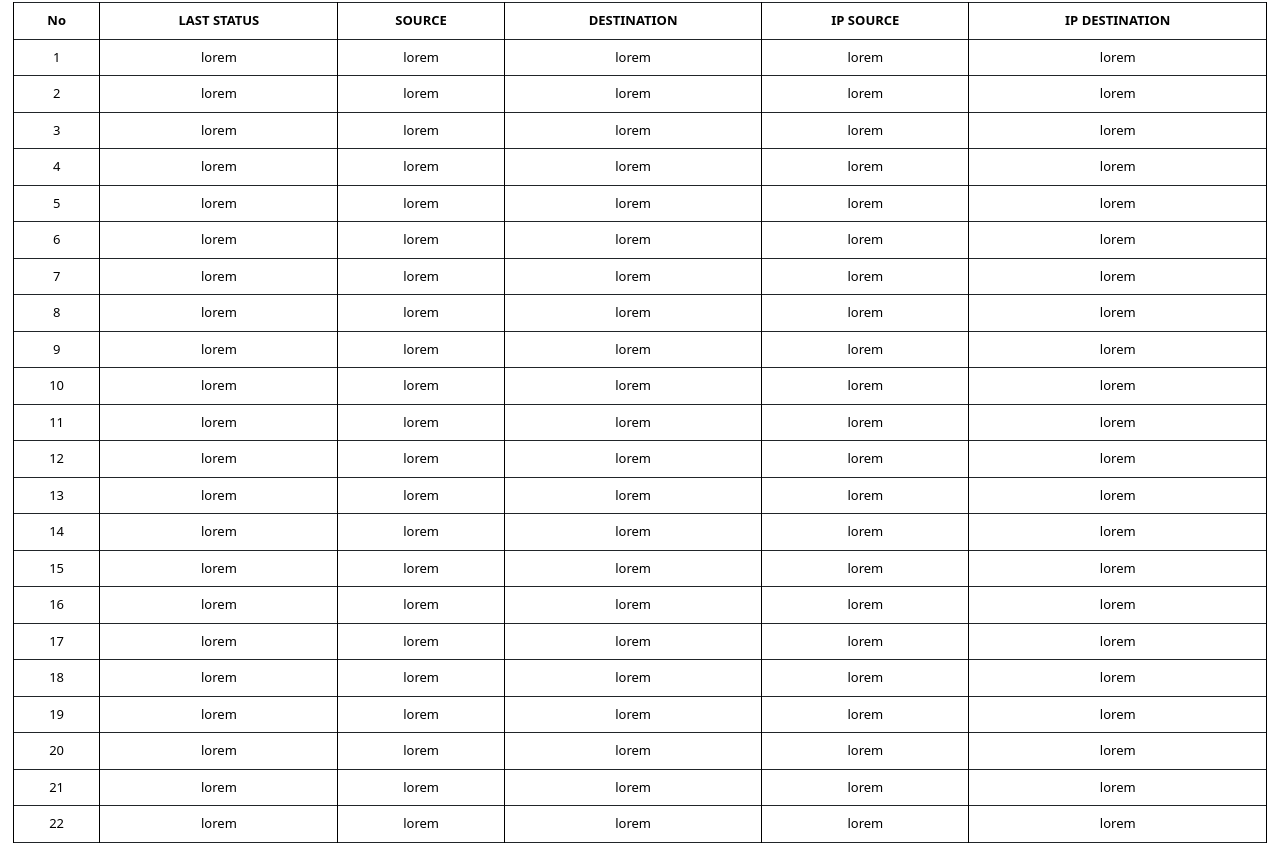
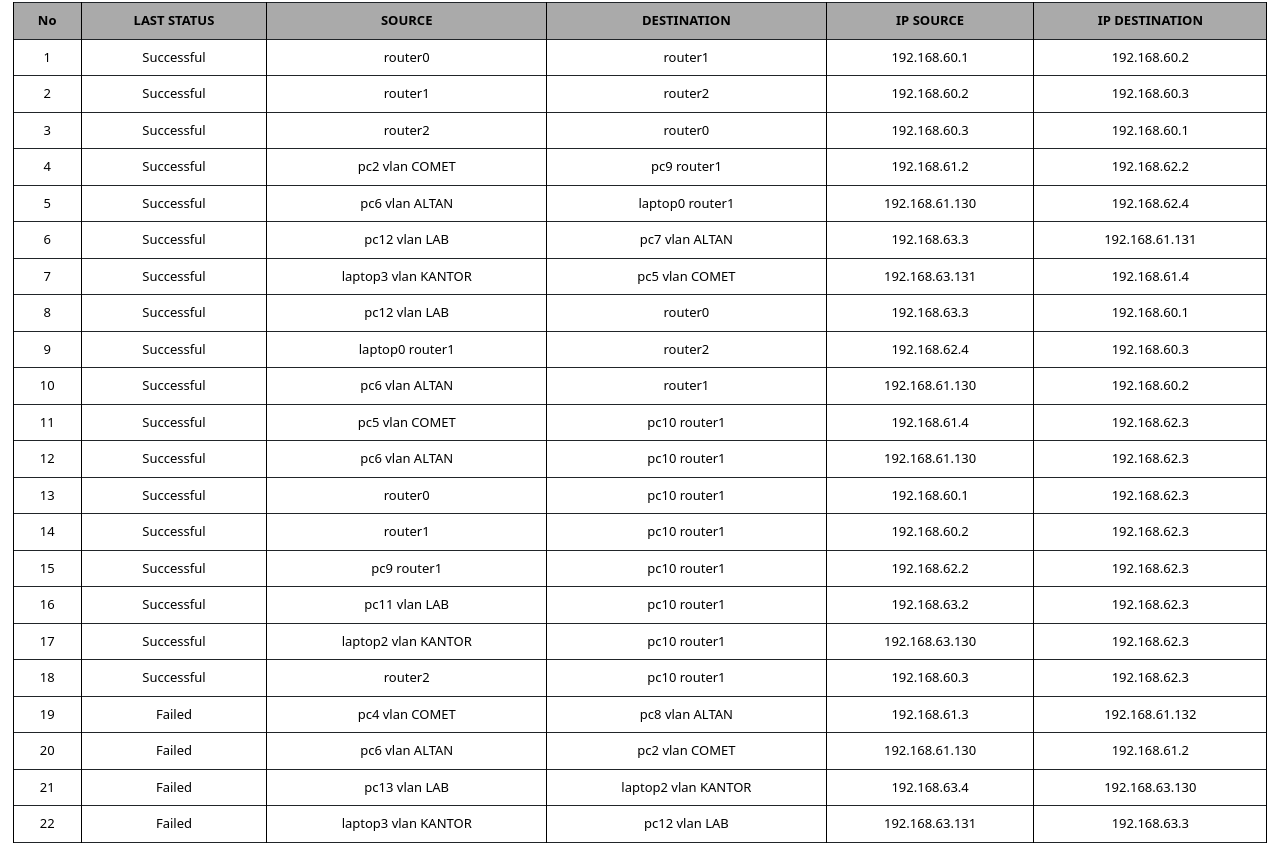
Before and after one commit to YRM-Ozzre/tugas-akhir-COMET_GROUP, a plain HTML site: page main.html in a window 1280 px wide. Shown: the part 350-1196 px from the top of the page. Drawn offline with nearby package versions, Linux system fonts and the light colour scheme.

Commit message:
Add files via upload

```diff
--- a/main.html
+++ b/main.html
@@ -36,14 +36,14 @@
   </p>
   <table border align="center" class="table table-bordered">
         <tr align="center">
-            <td><b>NOMOR</b></td>
-            <td><b>KELOMPOK</b></td>
-            <td><b>IP Router 1 (R1)</b></td>
-            <td><b>Switch R1</b></td>
-            <td><b>IP Router 2 (R2)</b></td>
-            <td><b>Switch R2</b></td>
-            <td><b>IP Router 3 (R3)</b></td>
-            <td><b>Switch R3</b></td>
+            <td style="background-color: rgb(170, 170, 170);"><b>NOMOR</b></td>
+            <td style="background-color: rgb(170, 170, 170);"><b>KELOMPOK</b></td>
+            <td style="background-color: rgb(170, 170, 170);"><b>IP Router 1 (R1)</b></td>
+            <td style="background-color: rgb(170, 170, 170);"><b>Switch R1</b></td>
+            <td style="background-color: rgb(170, 170, 170);"><b>IP Router 2 (R2)</b></td>
+            <td style="background-color: rgb(170, 170, 170);"><b>Switch R2</b></td>
+            <td style="background-color: rgb(170, 170, 170);"><b>IP Router 3 (R3)</b></td>
+            <td style="background-color: rgb(170, 170, 170);"><b>Switch R3</b></td>
         </tr>
         <tr align="center">
             <td>10</td>
@@ -64,188 +64,188 @@
   </table>
   <table border align="center" class="table table-bordered">
         <tr align="center">
-            <td><b>No</b></td>
-            <td><b>LAST STATUS</b></td>
-            <td><b>SOURCE</b></td>
-            <td><b>DESTINATION</b></td>
-            <td><b>IP SOURCE</b></td>
-            <td><b>IP DESTINATION</b></td>
+            <td style="background-color: rgb(170, 170, 170);"><b>No</b></td>
+            <td style="background-color: rgb(170, 170, 170);"><b>LAST STATUS</b></td>
+            <td style="background-color: rgb(170, 170, 170);"><b>SOURCE</b></td>
+            <td style="background-color: rgb(170, 170, 170);"><b>DESTINATION</b></td>
+            <td style="background-color: rgb(170, 170, 170);"><b>IP SOURCE</b></td>
+            <td style="background-color: rgb(170, 170, 170);"><b>IP DESTINATION</b></td>
         </tr>
         <tr align="center">
             <td>1</td>
-            <td>lorem</td>
-            <td>lorem</td>
-            <td>lorem</td>
-            <td>lorem</td>
-            <td>lorem</td>
+            <td>Successful</td>
+            <td>router0</td>
+            <td>router1</td>
+            <td>192.168.60.1</td>
+            <td>192.168.60.2</td>
         </tr>
         <tr align="center">
             <td>2</td>
-            <td>lorem</td>
-            <td>lorem</td>
-            <td>lorem</td>
-            <td>lorem</td>
-            <td>lorem</td>
+            <td>Successful</td>
+            <td>router1</td>
+            <td>router2</td>
+            <td>192.168.60.2</td>
+            <td>192.168.60.3</td>
         </tr>
         <tr align="center">
             <td>3</td>
-            <td>lorem</td>
-            <td>lorem</td>
-            <td>lorem</td>
-            <td>lorem</td>
-            <td>lorem</td>
+            <td>Successful</td>
+            <td>router2</td>
+            <td>router0</td>
+            <td>192.168.60.3</td>
+            <td>192.168.60.1</td>
         </tr>
         <tr align="center">
             <td>4</td>
-            <td>lorem</td>
-            <td>lorem</td>
-            <td>lorem</td>
-            <td>lorem</td>
-            <td>lorem</td>
+            <td>Successful</td>
+            <td>pc2 vlan COMET</td>
+            <td>pc9 router1</td>
+            <td>192.168.61.2</td>
+            <td>192.168.62.2</td>
         </tr>
         <tr align="center">
             <td>5</td>
-            <td>lorem</td>
-            <td>lorem</td>
-            <td>lorem</td>
-            <td>lorem</td>
-            <td>lorem</td>
+            <td>Successful</td>
+            <td>pc6 vlan ALTAN</td>
+            <td>laptop0 router1</td>
+            <td>192.168.61.130</td>
+            <td>192.168.62.4</td>
         </tr>
         <tr align="center">
             <td>6</td>
-            <td>lorem</td>
-            <td>lorem</td>
-            <td>lorem</td>
-            <td>lorem</td>
-            <td>lorem</td>
+            <td>Successful</td>
+            <td>pc12 vlan LAB</td>
+            <td>pc7 vlan ALTAN</td>
+            <td>192.168.63.3</td>
+            <td>192.168.61.131</td>
         </tr>
         <tr align="center">
             <td>7</td>
-            <td>lorem</td>
-            <td>lorem</td>
-            <td>lorem</td>
-            <td>lorem</td>
-            <td>lorem</td>
+            <td>Successful</td>
+            <td>laptop3 vlan KANTOR</td>
+            <td>pc5 vlan COMET</td>
+            <td>192.168.63.131</td>
+            <td>192.168.61.4</td>
         </tr>
         <tr align="center">
             <td>8</td>
-            <td>lorem</td>
-            <td>lorem</td>
-            <td>lorem</td>
-            <td>lorem</td>
-            <td>lorem</td>
+            <td>Successful</td>
+            <td>pc12 vlan LAB</td>
+            <td>router0</td>
+            <td>192.168.63.3</td>
+            <td>192.168.60.1</td>
         </tr>
         <tr align="center">
             <td>9</td>
-            <td>lorem</td>
-            <td>lorem</td>
-            <td>lorem</td>
-            <td>lorem</td>
-            <td>lorem</td>
+            <td>Successful</td>
+            <td>laptop0 router1</td>
+            <td>router2</td>
+            <td>192.168.62.4</td>
+            <td>192.168.60.3</td>
         </tr>
         <tr align="center">
             <td>10</td>
-            <td>lorem</td>
-            <td>lorem</td>
-            <td>lorem</td>
-            <td>lorem</td>
-            <td>lorem</td>
+            <td>Successful</td>
+            <td>pc6 vlan ALTAN</td>
+            <td>router1</td>
+            <td>192.168.61.130</td>
+            <td>192.168.60.2</td>
         </tr>
         <tr align="center">
             <td>11</td>
-            <td>lorem</td>
-            <td>lorem</td>
-            <td>lorem</td>
-            <td>lorem</td>
-            <td>lorem</td>
+            <td>Successful</td>
+            <td>pc5 vlan COMET</td>
+            <td>pc10 router1</td>
+            <td>192.168.61.4</td>
+            <td>192.168.62.3</td>
         </tr>
         <tr align="center">
             <td>12</td>
-            <td>lorem</td>
-            <td>lorem</td>
-            <td>lorem</td>
-            <td>lorem</td>
-            <td>lorem</td>
+            <td>Successful</td>
+            <td>pc6 vlan ALTAN</td>
+            <td>pc10 router1</td>
+            <td>192.168.61.130</td>
+            <td>192.168.62.3</td>
         </tr>
         <tr align="center">
             <td>13</td>
-            <td>lorem</td>
-            <td>lorem</td>
-            <td>lorem</td>
-            <td>lorem</td>
-            <td>lorem</td>
+            <td>Successful</td>
+            <td>router0</td>
+            <td>pc10 router1</td>
+            <td>192.168.60.1</td>
+            <td>192.168.62.3</td>
         </tr>
         <tr align="center">
             <td>14</td>
-            <td>lorem</td>
-            <td>lorem</td>
-            <td>lorem</td>
-            <td>lorem</td>
-            <td>lorem</td>
+            <td>Successful</td>
+            <td>router1</td>
+            <td>pc10 router1</td>
+            <td>192.168.60.2</td>
+            <td>192.168.62.3</td>
         </tr>
         <tr align="center">
             <td>15</td>
-            <td>lorem</td>
-            <td>lorem</td>
-            <td>lorem</td>
-            <td>lorem</td>
-            <td>lorem</td>
+            <td>Successful</td>
+            <td>pc9 router1	</td>
+            <td>pc10 router1</td>
+            <td>192.168.62.2</td>
+            <td>192.168.62.3</td>
         </tr>
         <tr align="center">
             <td>16</td>
-            <td>lorem</td>
-            <td>lorem</td>
-            <td>lorem</td>
-            <td>lorem</td>
-            <td>lorem</td>
+            <td>Successful</td>
+            <td>pc11 vlan LAB</td>
+            <td>pc10 router1</td>
+            <td>192.168.63.2</td>
+            <td>192.168.62.3</td>
         </tr>
         <tr align="center">
             <td>17</td>
-            <td>lorem</td>
-            <td>lorem</td>
-            <td>lorem</td>
-            <td>lorem</td>
-            <td>lorem</td>
+            <td>Successful</td>
+            <td>laptop2 vlan KANTOR</td>
+            <td>pc10 router1</td>
+            <td>192.168.63.130</td>
+            <td>192.168.62.3</td>
         </tr>
         <tr align="center">
             <td>18</td>
-            <td>lorem</td>
-            <td>lorem</td>
-            <td>lorem</td>
-            <td>lorem</td>
-            <td>lorem</td>
+            <td>Successful</td>
+            <td>router2</td>
+            <td>pc10 router1</td>
+            <td>192.168.60.3</td>
+            <td>192.168.62.3</td>
         </tr>
         <tr align="center">
             <td>19</td>
-            <td>lorem</td>
-            <td>lorem</td>
-            <td>lorem</td>
-            <td>lorem</td>
-            <td>lorem</td>
+            <td>Failed</td>
+            <td>pc4 vlan COMET</td>
+            <td>pc8 vlan ALTAN</td>
+            <td>192.168.61.3</td>
+            <td>192.168.61.132</td>
         </tr>
         <tr align="center">
             <td>20</td>
-            <td>lorem</td>
-            <td>lorem</td>
-            <td>lorem</td>
-            <td>lorem</td>
-            <td>lorem</td>
+            <td>Failed</td>
+            <td>pc6 vlan ALTAN</td>
+            <td>pc2 vlan COMET</td>
+            <td>192.168.61.130</td>
+            <td>192.168.61.2</td>
         </tr>
         <tr align="center">
             <td>21</td>
-            <td>lorem</td>
-            <td>lorem</td>
-            <td>lorem</td>
-            <td>lorem</td>
-            <td>lorem</td>
+            <td>Failed</td>
+            <td>pc13 vlan LAB</td>
+            <td>laptop2 vlan KANTOR</td>
+            <td>192.168.63.4</td>
+            <td>192.168.63.130</td>
         </tr>
         <tr align="center">
             <td>22</td>
-            <td>lorem</td>
-            <td>lorem</td>
-            <td>lorem</td>
-            <td>lorem</td>
-            <td>lorem</td>
+            <td>Failed</td>
+            <td>laptop3 vlan KANTOR</td>
+            <td>pc12 vlan LAB</td>
+            <td>192.168.63.131</td>
+            <td>192.168.63.3</td>
         </tr>
     </table>
     <br>
```
Also changed, not shown: group.html (+1 -1 lines). Lines whose indentation alone changed are shown as unchanged.
